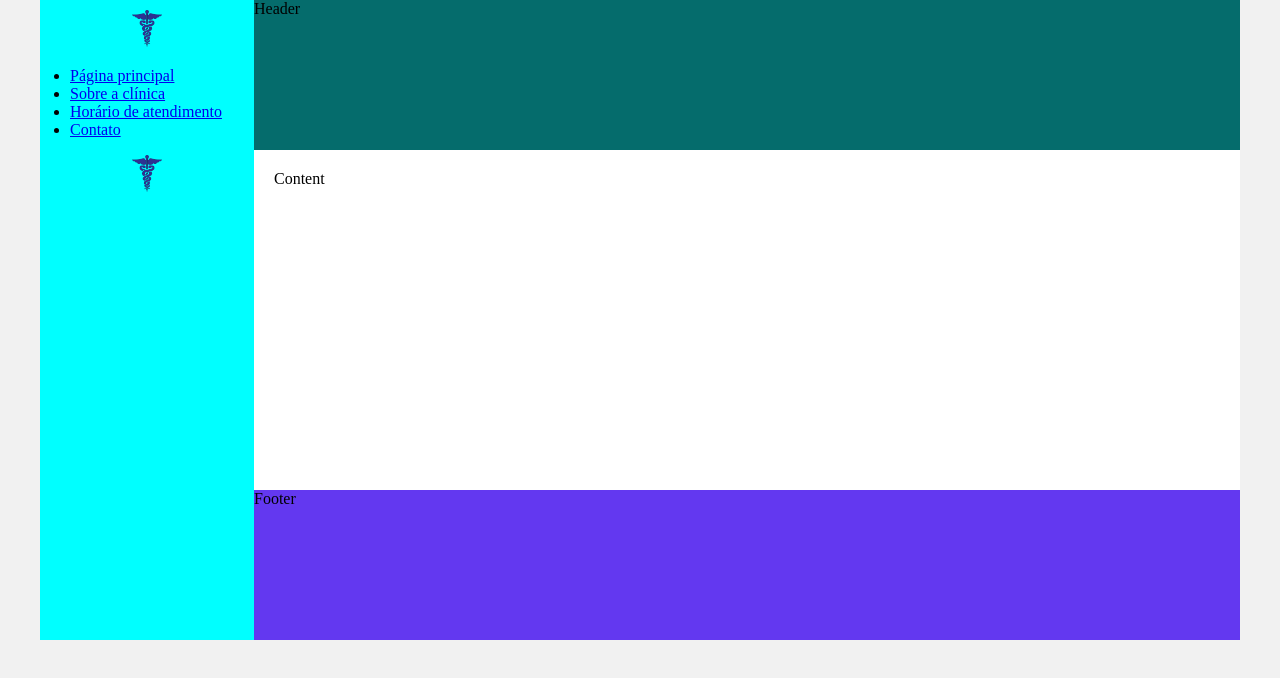
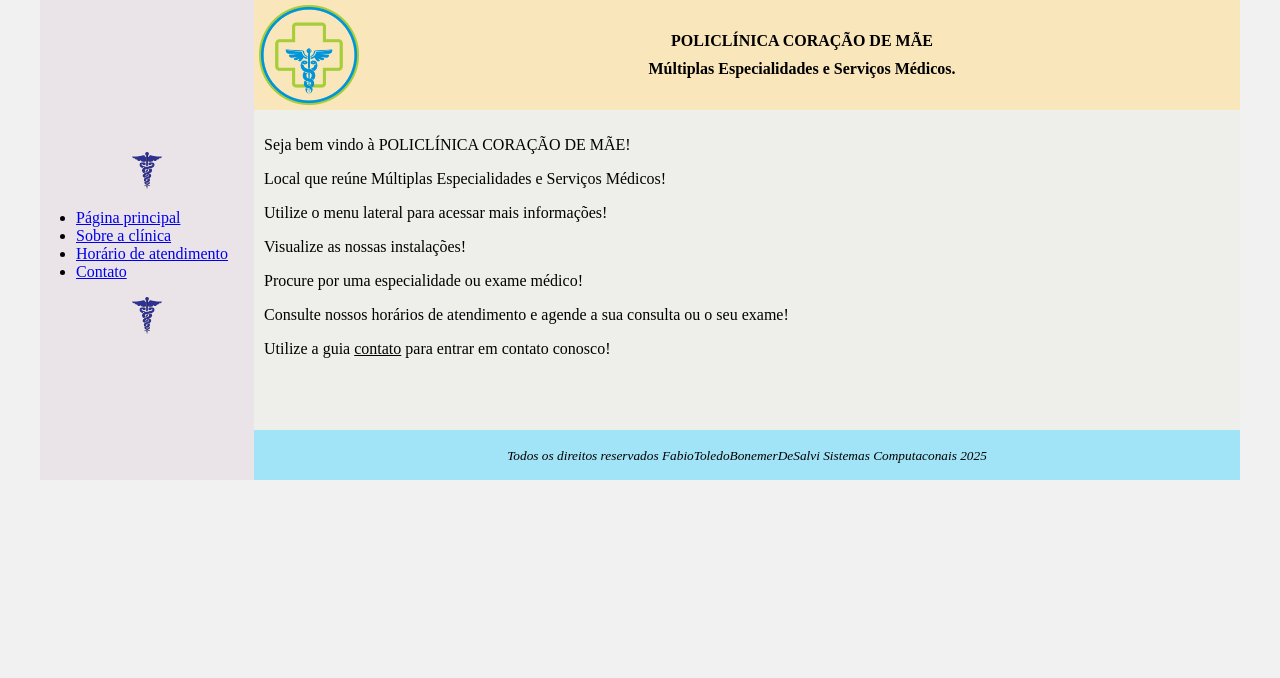
Before and after one commit to engfabiodesalvi/medical-clinic-website-design-challenge-HTML-DIO, a plain HTML site: page index.html in a window 1280 px wide. Drawn offline with Linux system fonts and the light colour scheme.

Commit message:
feat(index.html, base.css): add menu, header, content and fot itens and style.

```diff
--- a/css/base.css
+++ b/css/base.css
@@ -19,26 +19,46 @@ body {
     width: 85%;
 }
 .menu {
+    display: flex;
+    flex-direction: column;
+    align-items: center;
+    justify-content: center;
     width: 15%;
-    background-color: aqua;
+    background-color: rgb(234, 228, 233);
     padding: 10px 20px 0px;
 }
 .menu-itens {
     padding-left: 10px;
 }
-.menu-logo-container {
-    text-align: center;
+
+.header {
+    display: flex;
+    background-color: rgb(249, 230, 186);
+    min-height: 10px;
 }
-.header {
-    background-color: rgb(5, 108, 108);
-    min-height: 150px;
+.header-logo-container {
+    height: 100px;
+    padding: 5px;
+}
+.header-description-container {
+    display: flex;
+    flex-direction: column;
+    align-items: center;
+    justify-content:center;
+    flex-grow: 1;
+    padding: 0px;
+}
+.header-description-container p {
+    padding: 0px;
+    margin: 5px;
 }
 .content {
-    background-color: white;
+    background-color: rgb(238, 239, 234);
     min-height: 300px;
-    padding: 20px;
+    padding: 10px;
 }
 .footer {
-    background-color: rgb(99, 56, 240);
-    min-height: 150px;
+    text-align: center;
+    background-color: rgb(162, 228, 247);
+    min-height: 10px;
 }
--- a/index.html
+++ b/index.html
@@ -34,18 +34,30 @@
 
         <div class="main">
             <div class="header">
-                Header
                 <!-- Aqui vai o seu header -->
+                <div class="header-logo-container">
+                    <img src="./assets/logos/hospital-clinic-plus-seeklogo-2.png" width="100"/>
+                </div>
+                <div class="header-description-container">
+                    <p><b>POLICLÍNICA CORAÇÃO DE MÃE</b></p>
+                    <p><b>Múltiplas Especialidades e Serviços Médicos.</b></p>
+                </div>
             </div>
 
             <div class="content">
-                Content
                 <!-- Aqui vai o seu conteúdo -->
+                 <p>Seja bem vindo à POLICLÍNICA CORAÇÃO DE MÃE!</p>
+                 <p>Local que reúne Múltiplas Especialidades e Serviços Médicos!</p>
+                 <p>Utilize o menu lateral para acessar mais informações!</p>
+                 <p>Visualize as nossas instalações!</p>
+                 <p>Procure por uma especialidade ou exame médico!</p>
+                 <p>Consulte nossos horários de atendimento e agende a sua consulta ou o seu exame!</p>
+                 <p>Utilize a guia <u>contato</u> para entrar em contato conosco!</p>
             </div>
 
             <div class="footer">
-                Footer
                 <!-- Aqui vai o seu rodapé -->
+                 <p><small><i>Todos os direitos reservados FabioToledoBonemerDeSalvi Sistemas Computaconais 2025</i></small></p>
             </div>
         </div>
     </div>
```
Also changed, not shown: assets/logos/hospital-clinic-plus-seeklogo-2.png (added).
